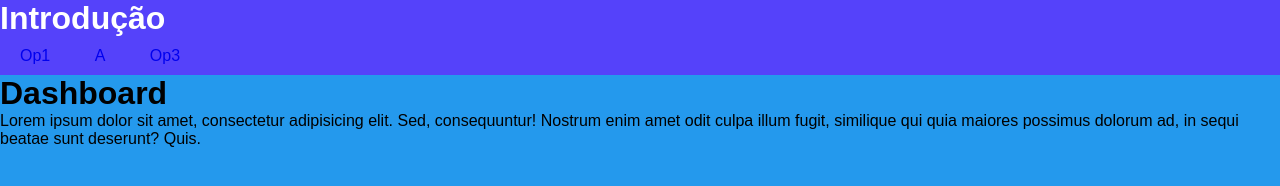
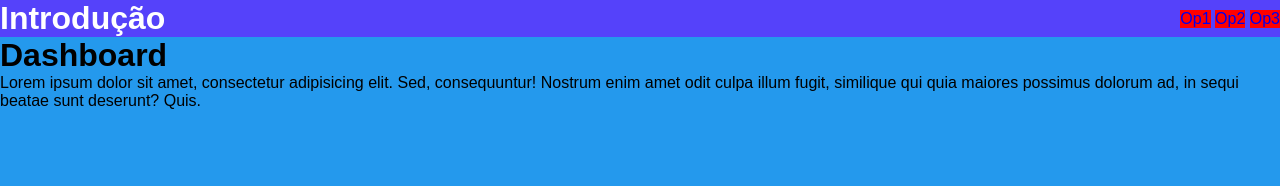
Before and after one commit to Kiryuudark/SitePessoal, a plain HTML site: page index.html in a window 1280 px wide. Drawn offline with Linux system fonts and the light colour scheme; a web font is replaced by a local one.

Commit message:
new menu changes

```diff
--- a/index.html
+++ b/index.html
@@ -9,22 +9,23 @@
 </head>
 <body>
     <header>
-        <span class="pag-title">
+        <div class="pag-title">
             <h1>Introdução</h1>
-        </span>
+        </div>
 
+        <nav>
             <div class="menu-bar">
                 <a href="#">
-                <span class="menuOp">Op1</span>
+                    <div class="menuOp">Op1</div>
                 </a>
                 <a href="#">
-                <span class="menuOp">A</span>
+                    <div class="menuOp">Op2</div>
                 </a>
                 <a href="#">
-                <span class="menuOp">Op3</span>
+                    <div class="menuOp">Op3</div>
                 </a>
-
             </div>
+        </nav>
 
     </header>
 
--- a/style.css
+++ b/style.css
@@ -10,9 +10,8 @@
 
 * {
     font-family: 'News Cycle', sans-serif;
-
-    margin:0px 0;
-    padding: 0;
+    margin:0px;
+    padding: 0px;
 }
 
 body {
@@ -21,17 +20,31 @@ body {
 }
 
 header {
+    display:absolute;
     background-color: var(--menu-background-color);
     color: var(--menu-text-color);
 }
 
 .menu-bar .menuOp {
-    padding: 20px;
-    padding-top: 10px;
-    padding-bottom: 10px;
     display: inline-block;
+    padding: 0px;
+    height:100%;
+    background-color: red;
 }
 
 .menu-bar a {
     text-decoration: none;
 }
+
+.menu-bar div:hover {
+    background-color: white;
+    transition: all 0.4s ease;
+
+}
+
+header {
+    display:flex;
+    justify-content: space-between;
+    align-items: center;
+
+}
```
Lines whose indentation alone changed are shown as unchanged.
